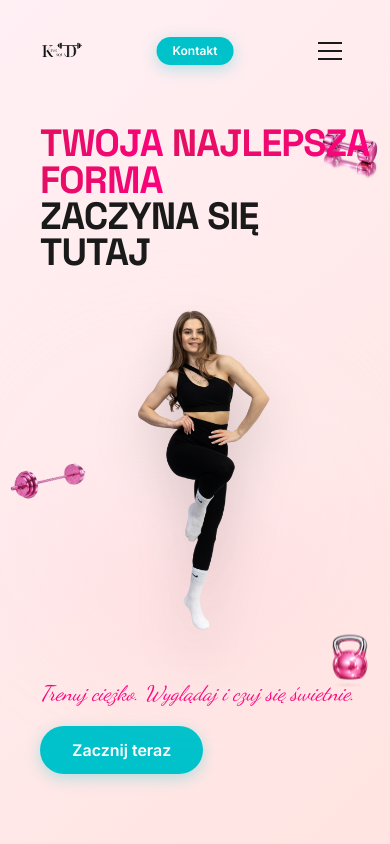
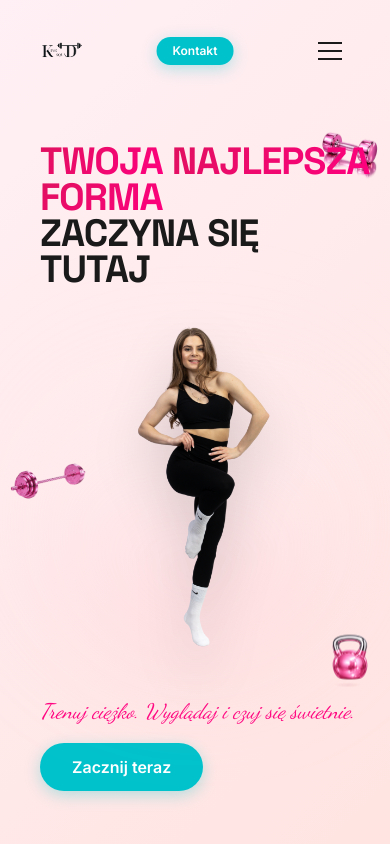
Before and after one commit to pietrucha0/kinga_bartochowska, a React (Vite) app in the folder app/: page / in a window 390 px wide. Shown: the top 844 px of the page. Built offline with nearby package versions, Linux system fonts and the light colour scheme.

Commit message:
Increase top space above headline on mobile hero section for a clean spacious layout

```diff
--- a/app/src/sections/HeroSection.tsx
+++ b/app/src/sections/HeroSection.tsx
@@ -95,7 +95,7 @@ export default function HeroSection() {
       </div>
 
       {/* Content */}
-      <div className="relative z-20 w-full h-full lg:h-auto section-container pt-[75px] sm:pt-32 lg:pt-16 pb-6 lg:pb-8 flex flex-col lg:block justify-center">
+      <div className="relative z-20 w-full h-full lg:h-auto section-container pt-[110px] sm:pt-32 lg:pt-16 pb-6 lg:pb-8 flex flex-col lg:block justify-center">
         <div className="flex flex-col lg:grid lg:grid-cols-2 lg:gap-4 items-center justify-center h-full lg:h-auto min-h-0 lg:min-h-[50vh] gap-1 sm:gap-2">
 
           {/* Group wrapper for text and CTA to keep them close on desktop, while maintaining mobile ordering via 'contents' */}
```
